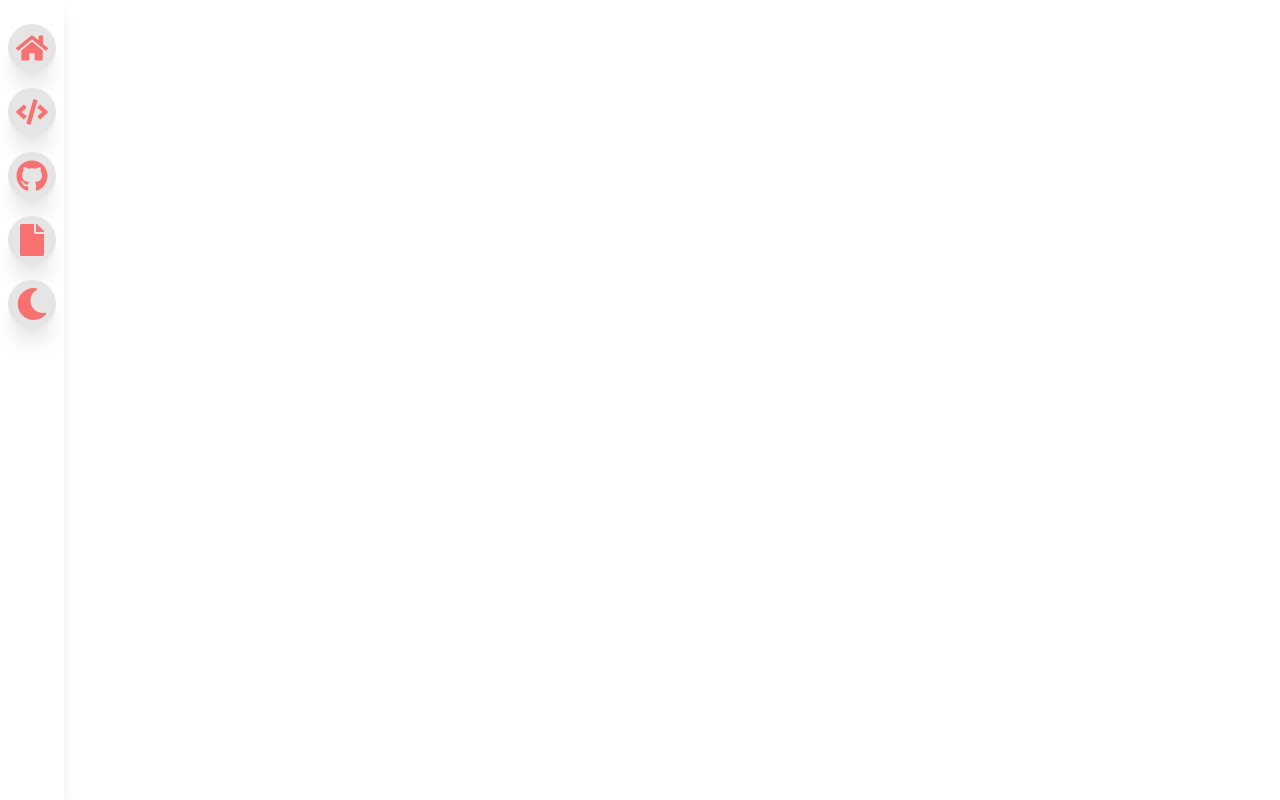
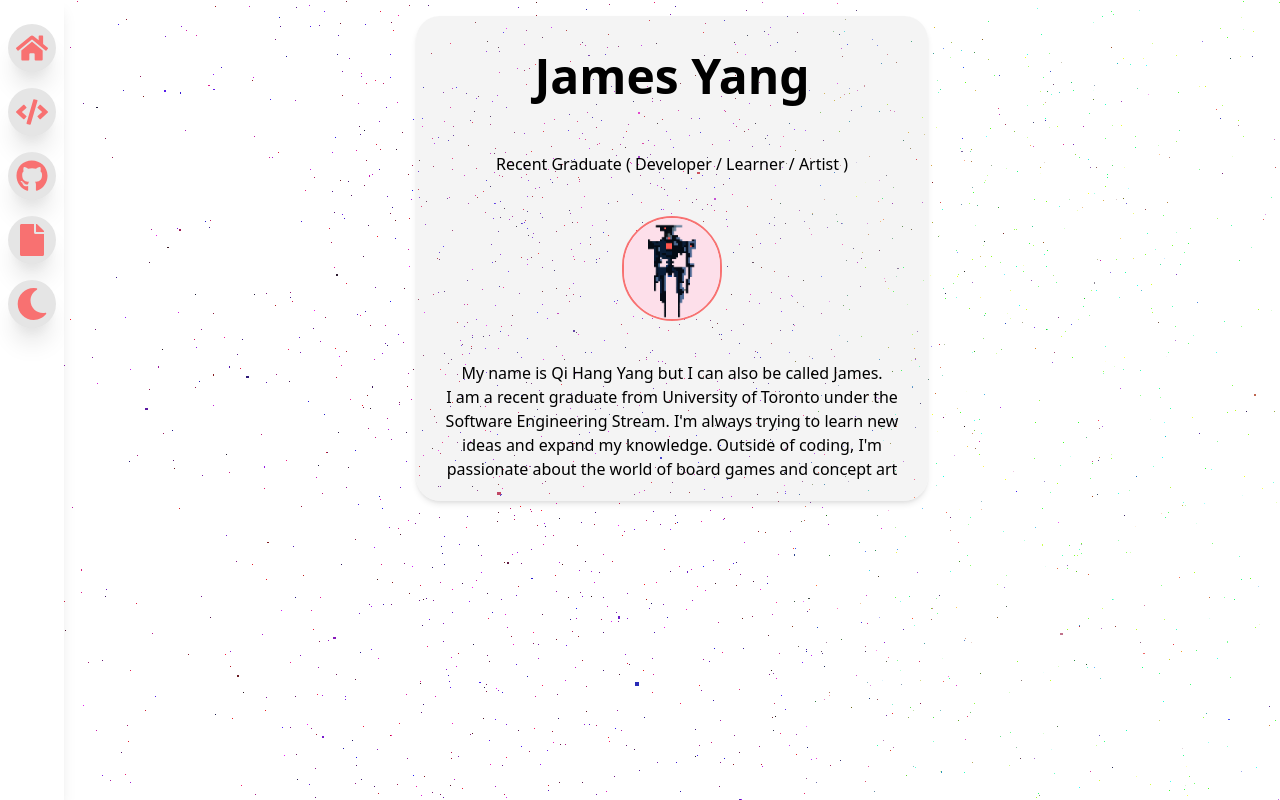
Before and after one commit to JamesQiY/JamesQiY.github.io, a React (Create React App) app: page / in a window 1280 px wide. Built offline with nearby package versions, Linux system fonts and the light colour scheme.

Commit message:
reverted some experimental changes

```diff
--- a/src/component/Main.js
+++ b/src/component/Main.js
@@ -8,8 +8,8 @@ import Projects from '../pages/Projects';
 const Main = ({darkTheme}) => {
   return (
     <Routes> {/* The Routes decides which component to show based on the current URL.*/}
-      <Route exact path='/Website/' element={<Home darkTheme={darkTheme} key={darkTheme}/>}></Route>
-      <Route exact path='/Website/projects' element={<Projects darkTheme={darkTheme} key={darkTheme} />}></Route>
+      <Route exact path='/' element={<Home darkTheme={darkTheme} key={darkTheme}/>}></Route>
+      <Route exact path='/projects' element={<Projects darkTheme={darkTheme} key={darkTheme} />}></Route>
     </Routes>
   );
 }
--- a/src/component/sidebar.js
+++ b/src/component/sidebar.js
@@ -9,10 +9,10 @@ const iconSize = '2rem'
 const Sidebar = ({darkTheme, setDarkTheme}) => {
   return (
     <div className='relative top-0 left-0 w-16 m-0 pt-4 flex flex-col flex-none bg-white dark:bg-gray-700 text-white shadow-lg'>
-      <Link to="/Website">
+      <Link to="/">
         <SideBarIcon icon={<FaHome size={iconSize} />} text='Home' />
       </Link>
-      <Link to="/Website/projects">
+      <Link to="/projects">
         <SideBarIcon icon={<FaCode size={iconSize} />} text='Projects' />
       </Link>
       <LinkIcon link='https://github.com/JamesQiY' icon={<FaGithub size={iconSize} />} text='Github' />
```
